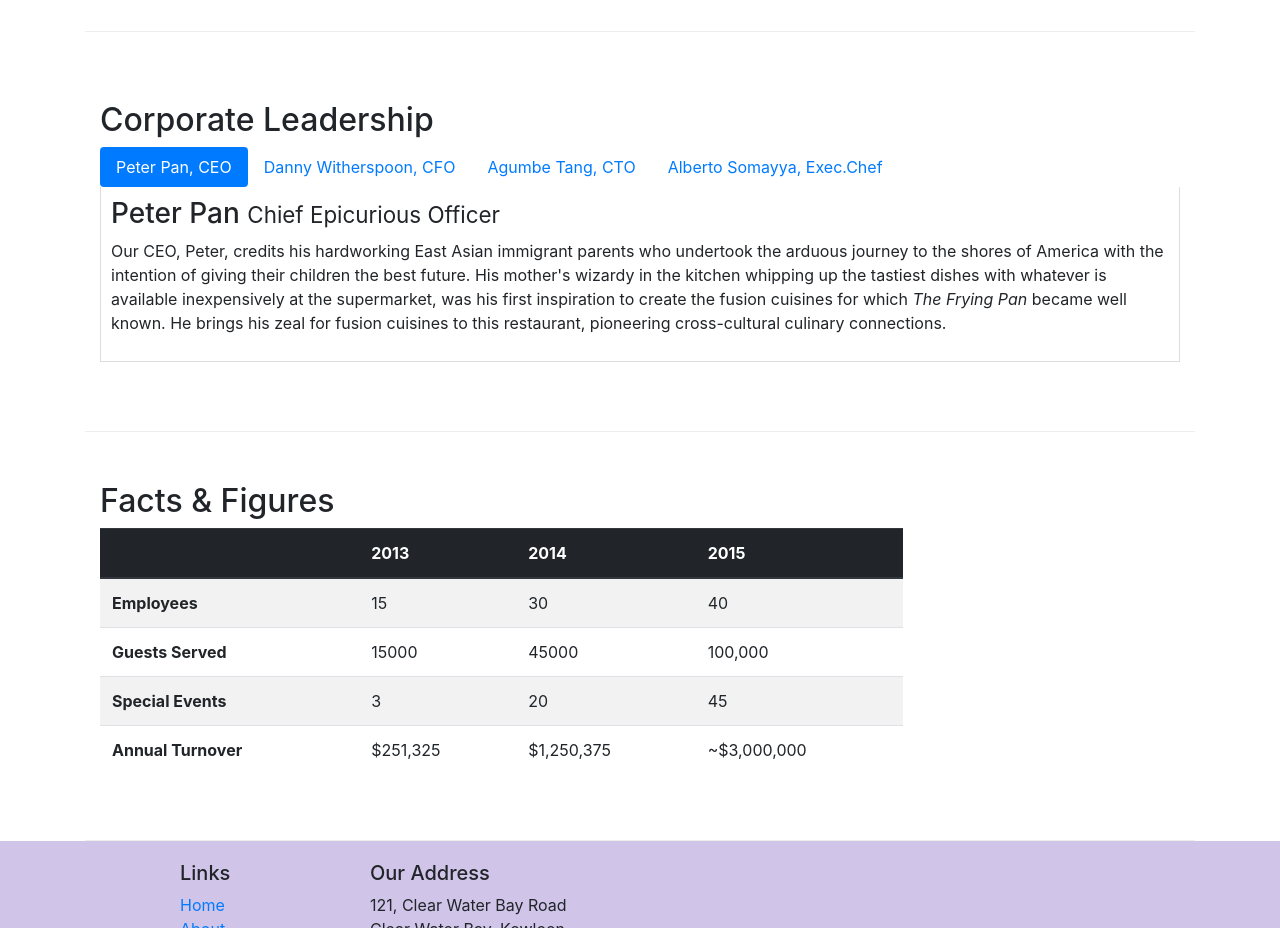
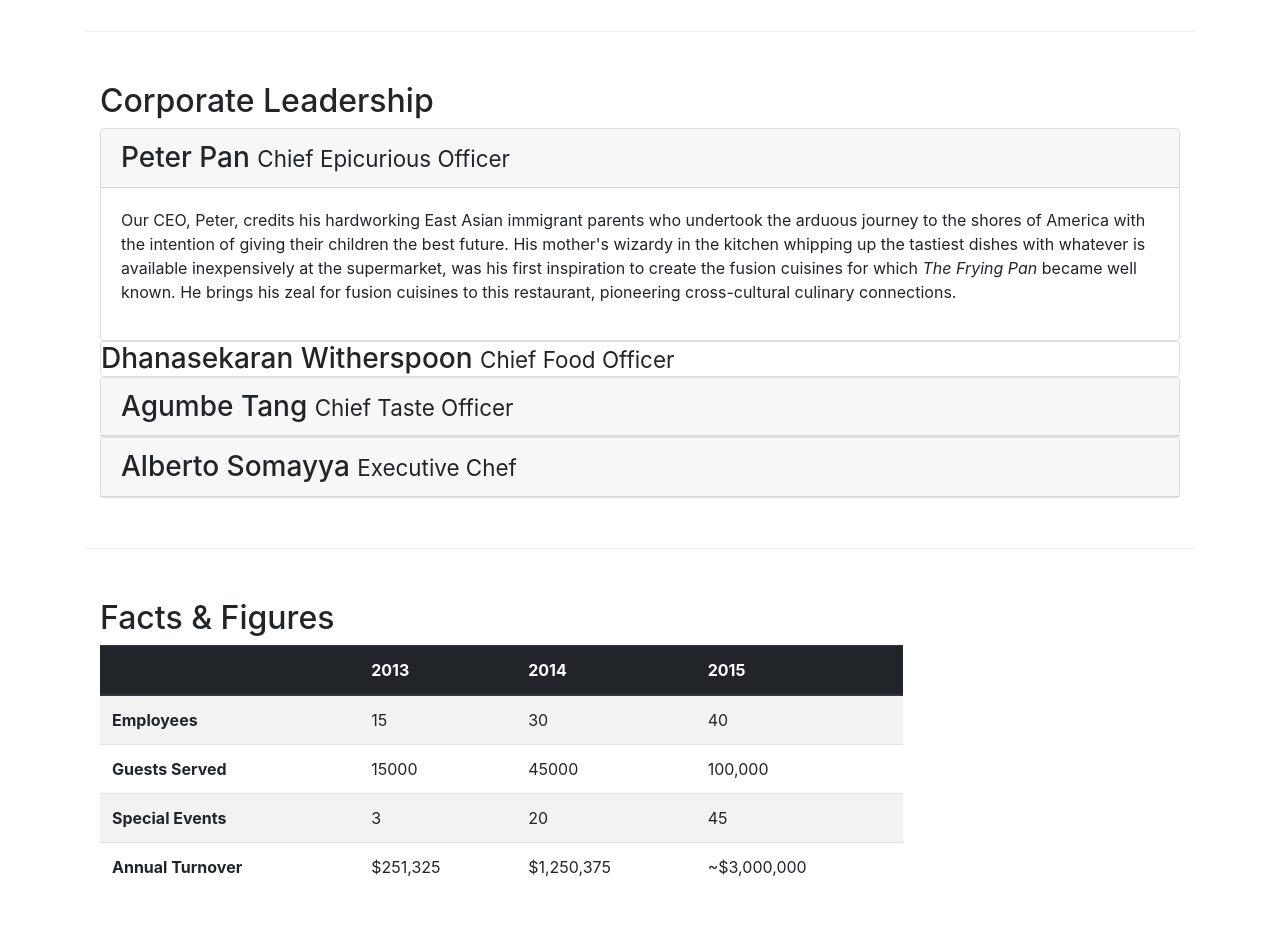
Before and after one commit to KishoreArani/conFusion, a website: page aboutus.html in a window 1280 px wide. Shown: the part 940-1868 px from the top of the page. Drawn offline with nearby package versions, Linux system fonts and the light colour scheme.

Commit message:
Accordion

```diff
--- a/aboutus.html
+++ b/aboutus.html
@@ -103,46 +103,66 @@
             <div class="col-12">
                 <h2>Corporate Leadership</h2>
 
-                <ul class="nav nav-pills">
-                    <li class="nav-item">
-                        <a class="nav-link active" href="#peter" role="tab" data-toggle="tab">Peter Pan, CEO</a>
-                    </li>
+                <div id="accordion">
+                    <div class="card">
+                        <div class="card-header" role="tab" id="peterhead">
+                            <h3 class="mb-0">
+                            <a data-toggle="collapse" data-target="#peter">Peter Pan <small>Chief Epicurious Officer</small></a></h3>
+                        </div>
+                         <div role="tabpanel" class="collapse show" id="peter" data-parent="#accordion">
 
-                    <li class="nav-item">
-                        <a class="nav-link" href="#danny" role="tab" data-toggle="tab">Danny Witherspoon, CFO</a>
-                    </li>
+                        <div class="card-body">
+                             <p class="d-none d-sm-block">Our CEO, Peter, credits his hardworking East Asian immigrant parents who undertook the arduous journey to the shores of America with the intention of giving their children the best future. His mother's wizardy in the kitchen whipping up the tastiest dishes with whatever is available inexpensively at the supermarket, was his first inspiration to create the fusion cuisines for which <em>The Frying Pan</em> became well known. He brings his zeal for fusion cuisines to this restaurant, pioneering cross-cultural culinary connections.</p>
+                        </div>
+                </div>
+                    </div>
 
-                    <li class="nav-item">
-                        <a class="nav-link" href="#agumbe" role="tab" data-toggle="tab">Agumbe Tang, CTO</a>
-                    </li>
+                    <div class="card">
+                        <div class="car-header" role="tab" id="dannyhead">
+                            <h3 class="mb-0">
+                                <a data-toggle="collapse" data-target="#danny">Dhanasekaran Witherspoon <small>Chief Food Officer</small></a>
+                            </h3>
+                        </div>
 
-                    <li class="nav-item">
-                        <a class="nav-link" href="#alberto" role="tab" data-toggle="tab">Alberto Somayya, Exec.Chef</a>
-                    </li>
-                </ul>
-
-                <div class="tab-content">
-
-                <div role="tabpannel" class="tab-pane fade show active" id="peter">
-                <h3>Peter Pan <small>Chief Epicurious Officer</small></h3>
-                <p class="d-none d-sm-block">Our CEO, Peter, credits his hardworking East Asian immigrant parents who undertook the arduous journey to the shores of America with the intention of giving their children the best future. His mother's wizardy in the kitchen whipping up the tastiest dishes with whatever is available inexpensively at the supermarket, was his first inspiration to create the fusion cuisines for which <em>The Frying Pan</em> became well known. He brings his zeal for fusion cuisines to this restaurant, pioneering cross-cultural culinary connections.</p>
+                        <div class="collapse" id="danny" data-parent="#accordion">
+                <div class="card-body">
+                    <p class="d-none d-sm-block">Our CFO, Danny, as he is affectionately referred to by his colleagues, comes from a long established family tradition in farming and produce. His experiences growing up on a farm in the Australian outback gave him great appreciation for varieties of food sources. As he puts it in his own words, <em>Everything that runs, wins, and everything that stays, pays!</em></p>
                 </div>
 
-                <div role="tabpannel" class="tab-pane fade" id="danny">
-                <h3>Dhanasekaran Witherspoon <small>Chief Food Officer</small></h3>
-                <p class="d-none d-sm-block">Our CFO, Danny, as he is affectionately referred to by his colleagues, comes from a long established family tradition in farming and produce. His experiences growing up on a farm in the Australian outback gave him great appreciation for varieties of food sources. As he puts it in his own words, <em>Everything that runs, wins, and everything that stays, pays!</em></p>
+                </div>
+                    </div>
+
+                <div class="card">
+                    <div class="card-header" role="tab"
+                    id="agumbehead">
+                        <h3 class="mb-0">
+                            <a data-toggle="collapse" data-target="#agumbe"> Agumbe Tang <small>Chief Taste Officer</small></a>
+                        </h3>
+                    </div>
+                <div class="collapse" id="agumbe" data-parent="#accordion">
+                    <div class="card-body">
+                        <p class="d-none d-sm-block">Blessed with the most discerning gustatory sense, Agumbe, our CTO, personally ensures that every dish that we serve meets his exacting tastes. Our chefs dread the tongue lashing that ensues if their dish does not meet his exacting standards. He lives by his motto, <em>You click only if you survive my lick.</em></p>
+                    </div>
+
+            </div>
                 </div>
 
 
-                <div role="tabpannel" class="tab-pane fade" id="agumbe">
-                <h3>Agumbe Tang <small>Chief Taste Officer</small></h3>
-                <p class="d-none d-sm-block">Blessed with the most discerning gustatory sense, Agumbe, our CTO, personally ensures that every dish that we serve meets his exacting tastes. Our chefs dread the tongue lashing that ensues if their dish does not meet his exacting standards. He lives by his motto, <em>You click only if you survive my lick.</em></p>
+
+                <div class="card">
+                    <div class="card-header" role="tab" id="dannyhead">
+                        <h3 class="mb-0">
+                        <a data-toggle="collapse" data-target="#alberto"> Alberto Somayya <small>Executive Chef</small></a></h3>
+                    </div>
+                <div class="collapse" id="alberto" data-parent="#accordion">
+                <div class="card-body">
+                    <p class="d-none d-sm-block">Award winning three-star Michelin chef with wide International experience having worked closely with whos-who in the culinary world, he specializes in creating mouthwatering Indo-Italian fusion experiences. He says, <em>Put together the cuisines from the two craziest cultures, and you get a winning hit! Amma Mia!</em></p>
+                </div>
             </div>
 
-                <div role="tabpannel" class="tab-pane fade" id="alberto">
-                <h3>Alberto Somayya <small>Executive Chef</small></h3>
-                <p class="d-none d-sm-block">Award winning three-star Michelin chef with wide International experience having worked closely with whos-who in the culinary world, he specializes in creating mouthwatering Indo-Italian fusion experiences. He says, <em>Put together the cuisines from the two craziest cultures, and you get a winning hit! Amma Mia!</em></p>
-            </div>
+                </div>
+
+
             </div>
             </div>
        </div>
```
